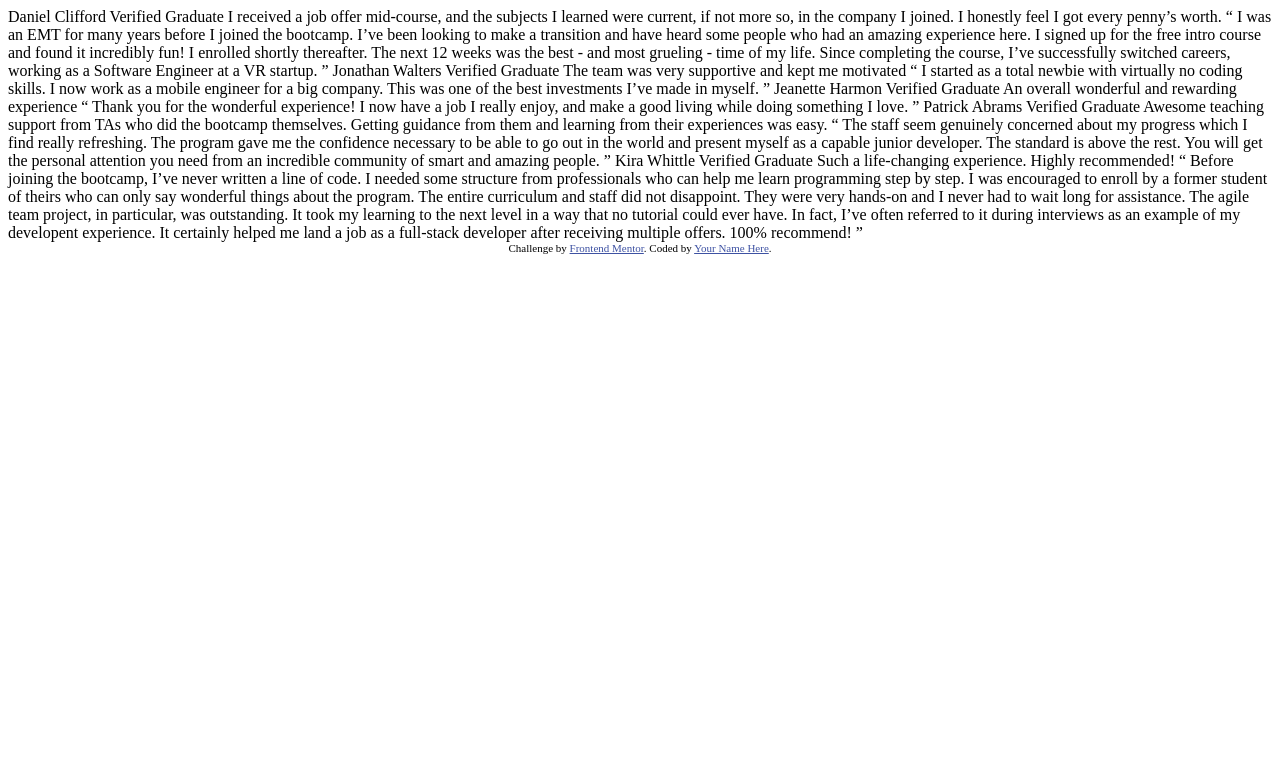
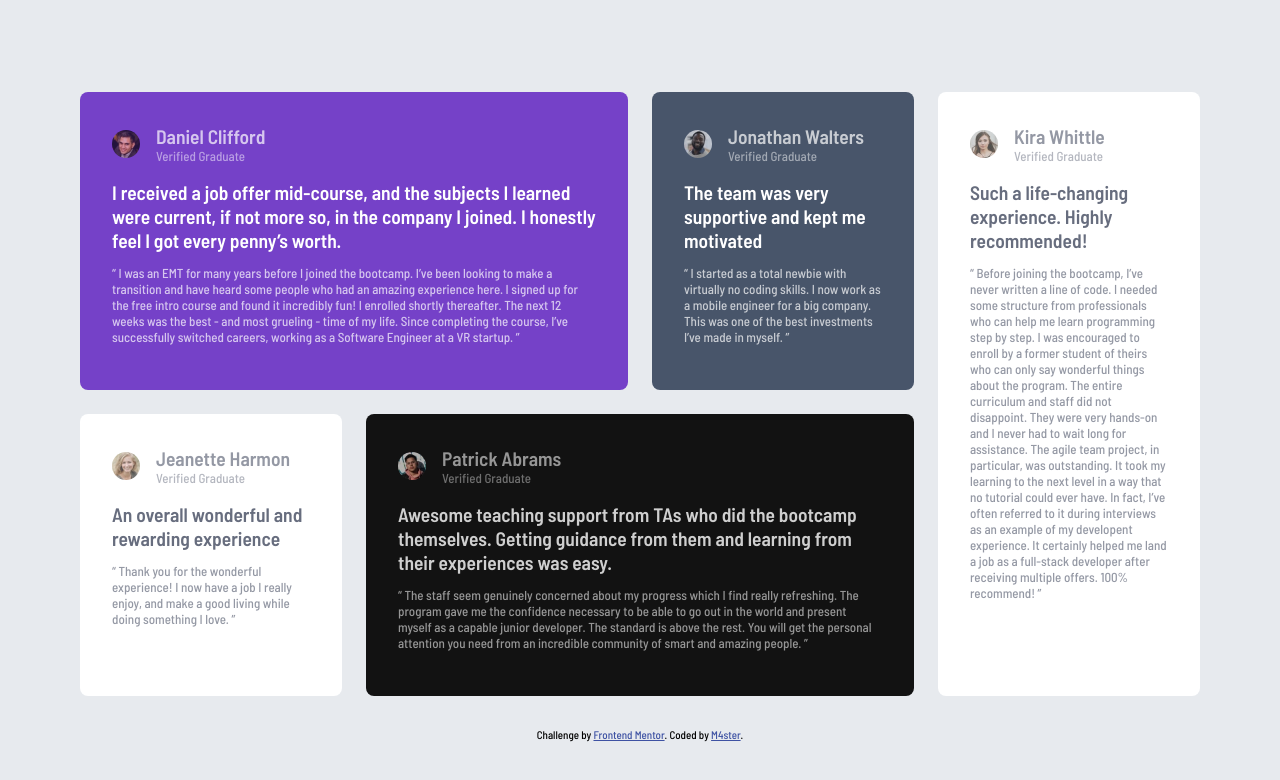
Before and after one commit to Master-Chowan/Testimonials-grid-section, a plain HTML site: page index.html in a window 1280 px wide. Drawn offline with Linux system fonts and the light colour scheme.

Commit message:
Final design

```diff
--- a/index.html
+++ b/index.html
@@ -1,76 +1,171 @@
 <!DOCTYPE html>
 <html lang="en">
   <head>
-  <meta charset="UTF-8">
-  <meta name="viewport" content="width=device-width, initial-scale=1.0"> <!-- displays site properly based on user's device -->
+    <meta charset="UTF-8" />
+    <meta name="viewport" content="width=device-width, initial-scale=1.0" />
+    <!-- displays site properly based on user's device -->
 
-  <link rel="icon" type="image/png" sizes="32x32" href="./images/favicon-32x32.png">
+    <link
+      rel="icon"
+      type="image/png"
+      sizes="32x32"
+      href="./images/favicon-32x32.png"
+    />
+    <link rel="stylesheet" href="styles.css" />
+    <link rel="preconnect" href="https://fonts.googleapis.com" />
+    <link rel="preconnect" href="https://fonts.gstatic.com" crossorigin />
+    <link
+      href="https://fonts.googleapis.com/css2?family=Barlow+Semi+Condensed:wght@500;600&display=swap"
+      rel="stylesheet"
+    />
 
     <title>Frontend Mentor | [Challenge Name Here]</title>
 
     <!-- Feel free to remove these styles or customise in your own stylesheet 👍 -->
     <style>
-    .attribution { font-size: 11px; text-align: center; }
-    .attribution a { color: hsl(228, 45%, 44%); }
+      .attribution {
+        font-size: 11px;
+        text-align: center;
+      }
+      .attribution a {
+        color: hsl(228, 45%, 44%);
+      }
     </style>
   </head>
   <body>
-  Daniel Clifford
-  Verified Graduate
+    <main>
+      <article class="container card1">
+        <div class="avatar-container">
+          <img
+            src="./images/image-daniel.jpg"
+            alt="Daniel Clifford"
+            class="avatar"
+          />
+          <div class="contacto">
+            <h2>Daniel Clifford</h2>
+            <p>Verified Graduate</p>
+          </div>
+        </div>
 
-  I received a job offer mid-course, and the subjects I learned were current, if not more so,
-  in the company I joined. I honestly feel I got every penny’s worth.
+        <h2>
+          I received a job offer mid-course, and the subjects I learned were
+          current, if not more so, in the company I joined. I honestly feel I
+          got every penny’s worth.
+        </h2>
 
-  “ I was an EMT for many years before I joined the bootcamp. I’ve been looking to make a
-  transition and have heard some people who had an amazing experience here. I signed up
-  for the free intro course and found it incredibly fun! I enrolled shortly thereafter.
-  The next 12 weeks was the best - and most grueling - time of my life. Since completing
-  the course, I’ve successfully switched careers, working as a Software Engineer at a VR startup. ”
+        <p>
+          “ I was an EMT for many years before I joined the bootcamp. I’ve been
+          looking to make a transition and have heard some people who had an
+          amazing experience here. I signed up for the free intro course and
+          found it incredibly fun! I enrolled shortly thereafter. The next 12
+          weeks was the best - and most grueling - time of my life. Since
+          completing the course, I’ve successfully switched careers, working as
+          a Software Engineer at a VR startup. ”
+        </p>
+      </article>
+      <article class="container card2">
 
-  Jonathan Walters
-  Verified Graduate
+        <div class="avatar-container">
+          <img
+            src="./images/image-jonathan.jpg"
+            alt="Daniel Clifford"
+            class="avatar"
+          />
+          <div class="contacto">
+            <h2>Jonathan Walters</h2>
+            <p>Verified Graduate</p>
+          </div>
+        </div>
 
-  The team was very supportive and kept me motivated
+        <h2>The team was very supportive and kept me motivated</h2>
+        <p>
+          “ I started as a total newbie with virtually no coding skills. I now
+          work as a mobile engineer for a big company. This was one of the best
+          investments I’ve made in myself. ”
+        </p>
+      </article>
+      <article class="container card3">
+        <div class="avatar-container">
+          <img
+            src="./images/image-jeanette.jpg"
+            alt="Daniel Clifford"
+            class="avatar"
+          />
+          <div class="contacto">
+            <h2>Jeanette Harmon</h2>
+            <p>Verified Graduate</p>
+          </div>
+        </div>
 
-  “ I started as a total newbie with virtually no coding skills. I now work as a mobile engineer
-  for a big company. This was one of the best investments I’ve made in myself. ”
+        <h2>An overall wonderful and rewarding experience</h2>
+        <p>
+          “ Thank you for the wonderful experience! I now have a job I really
+          enjoy, and make a good living while doing something I love. ”
+        </p>
+      </article>
+      <article class="container card4">
+        <div class="avatar-container">
+          <img
+            src="./images/image-patrick.jpg"
+            alt="Daniel Clifford"
+            class="avatar"
+          />
+          <div class="contacto">
+            <h2>Patrick Abrams</h2>
+            <p>Verified Graduate</p>
+          </div>
+        </div>
 
-  Jeanette Harmon
-  Verified Graduate
+        <h2>
+          Awesome teaching support from TAs who did the bootcamp themselves.
+          Getting guidance from them and learning from their experiences was
+          easy.
+        </h2>
 
-  An overall wonderful and rewarding experience
+        <p>
+          “ The staff seem genuinely concerned about my progress which I find
+          really refreshing. The program gave me the confidence necessary to be
+          able to go out in the world and present myself as a capable junior
+          developer. The standard is above the rest. You will get the personal
+          attention you need from an incredible community of smart and amazing
+          people. ”
+        </p>
+      </article>
+      <article class="container card5">
+        <div class="avatar-container">
+          <img
+            src="./images/image-kira.jpg"
+            alt="Daniel Clifford"
+            class="avatar"
+          />
+          <div class="contacto">
+            <h2>Kira Whittle</h2>
+            <p>Verified Graduate</p>
+          </div>
+        </div>
 
-  “ Thank you for the wonderful experience! I now have a job I really enjoy, and make a good living
-  while doing something I love. ”
+        <h2>Such a life-changing experience. Highly recommended!</h2>
+        <p>
+          “ Before joining the bootcamp, I’ve never written a line of code. I
+          needed some structure from professionals who can help me learn
+          programming step by step. I was encouraged to enroll by a former
+          student of theirs who can only say wonderful things about the program.
+          The entire curriculum and staff did not disappoint. They were very
+          hands-on and I never had to wait long for assistance. The agile team
+          project, in particular, was outstanding. It took my learning to the
+          next level in a way that no tutorial could ever have. In fact, I’ve
+          often referred to it during interviews as an example of my developent
+          experience. It certainly helped me land a job as a full-stack
+          developer after receiving multiple offers. 100% recommend! ”
+        </p>
+      </article>
 
-  Patrick Abrams
-  Verified Graduate
-
-  Awesome teaching support from TAs who did the bootcamp themselves. Getting guidance from them and
-  learning from their experiences was easy.
-
-  “ The staff seem genuinely concerned about my progress which I find really refreshing. The program
-  gave me the confidence necessary to be able to go out in the world and present myself as a capable
-  junior developer. The standard is above the rest. You will get the personal attention you need from
-  an incredible community of smart and amazing people. ”
-
-  Kira Whittle
-  Verified Graduate
-
-  Such a life-changing experience. Highly recommended!
-
-  “ Before joining the bootcamp, I’ve never written a line of code. I needed some structure from
-  professionals who can help me learn programming step by step. I was encouraged to enroll by a former
-  student of theirs who can only say wonderful things about the program. The entire curriculum and staff
-  did not disappoint. They were very hands-on and I never had to wait long for assistance. The agile team
-  project, in particular, was outstanding. It took my learning to the next level in a way that no tutorial
-  could ever have. In fact, I’ve often referred to it during interviews as an example of my developent
-  experience. It certainly helped me land a job as a full-stack developer after receiving multiple offers.
-  100% recommend! ”
-
+    </main>
     <div class="attribution">
-    Challenge by <a href="https://www.frontendmentor.io?ref=challenge" target="_blank">Frontend Mentor</a>.
-    Coded by <a href="#">Your Name Here</a>.
+      Challenge by
+      <a href="https://www.frontendmentor.io?ref=challenge" target="_blank"
+        >Frontend Mentor</a
+      >. Coded by <a href="#">M4ster</a>.
     </div>
   </body>
 </html>
--- /dev/null
+++ b/styles.css
@@ -0,0 +1,141 @@
+html {
+    box-sizing: border-box;
+}
+
+*, *::before, *::after {
+    box-sizing: inherit;
+}
+
+body {
+    font-family: "Barlow Semi Condensed", sans-serif;
+    font-weight: 500;
+    background-color: hsl(214, 17%, 92%);
+    margin: 0;
+    min-height: 100vh;
+    place-content: center;
+}
+
+main {
+    Font-size: 13px;
+    display: grid;
+    gap: 1.5rem;
+    grid-auto-columns: 1fr;
+    grid-template-areas:
+    'one'
+    'two'
+    'three'
+    'four'
+    'five';
+    padding-block: 2rem;
+    width: min(95%, 70rem);
+    margin-inline: auto;
+}
+
+.container:nth-child(1) {
+    grid-area: one;
+}
+
+.container:nth-child(2) {
+    grid-area: two;
+}
+
+.container:nth-child(3) {
+    grid-area: three;
+}
+
+.container:nth-child(4) {
+    grid-area: four;
+}
+
+.container:nth-child(5) {
+    grid-area: five;
+}
+
+@media screen and (min-width: 38em) {
+    main {
+        grid-template-areas:
+        'one one two'
+        'two five'
+        'three five'
+        'four four';
+    }
+}
+
+@media screen and (min-width: 54em) {
+  main {
+      grid-template-areas:
+      "one one two"
+      "five five five"
+      "three four four";
+  }
+}
+
+@media screen and (min-width: 75em) {
+    main {
+        grid-template-areas:
+        'one one two five'
+        'three four four five';
+    }
+}
+.container {
+    border-radius: 0.5rem;
+    padding: 2rem;
+}
+
+.avatar-container {
+    display: flex;
+    justify-content: flex-start;
+    align-items: center;
+    margin-bottom: 1rem;
+    opacity: 0.7;
+
+}
+
+img.avatar {
+    width: 1.75rem;
+  aspect-ratio: 1;
+  border-radius: 50%;
+  margin-right: 1rem;
+}
+
+.contacto p,h2{
+    margin: 0;
+}
+
+h2 {
+    font-weight: 600;
+}
+
+p {
+    opacity: 0.7;
+}
+.card1 {
+    background-color: hsl(263, 55%, 52%);
+    color: hsl(0, 0%, 100%);
+    grid-column: span 2;
+}
+
+.card2 {
+    background-color: hsl(217, 19%, 35%);
+    color: hsl(0, 0%, 100%);
+}
+
+.card3 {
+    background-color: hsl(0, 0%, 100%);
+    color: hsl(224, 10%, 45%);
+    grid-row-start: 2;
+}
+
+.card4 {
+    background-color: hsl(0, 0%, 7%);
+    color: hsl(0, 0%, 81%);
+    grid-column: span 2;
+}
+
+.card5 {
+    background-color: hsl(0, 0%, 100%);
+    color: hsl(224, 10%, 45%);
+    grid-column-start: 4;
+    grid-row-start: 1;
+    grid-row-end: span 2;
+}
```
Also changed, not shown: screenshot.jpg (added), 1 other file. Lines whose indentation alone changed are shown as unchanged.
